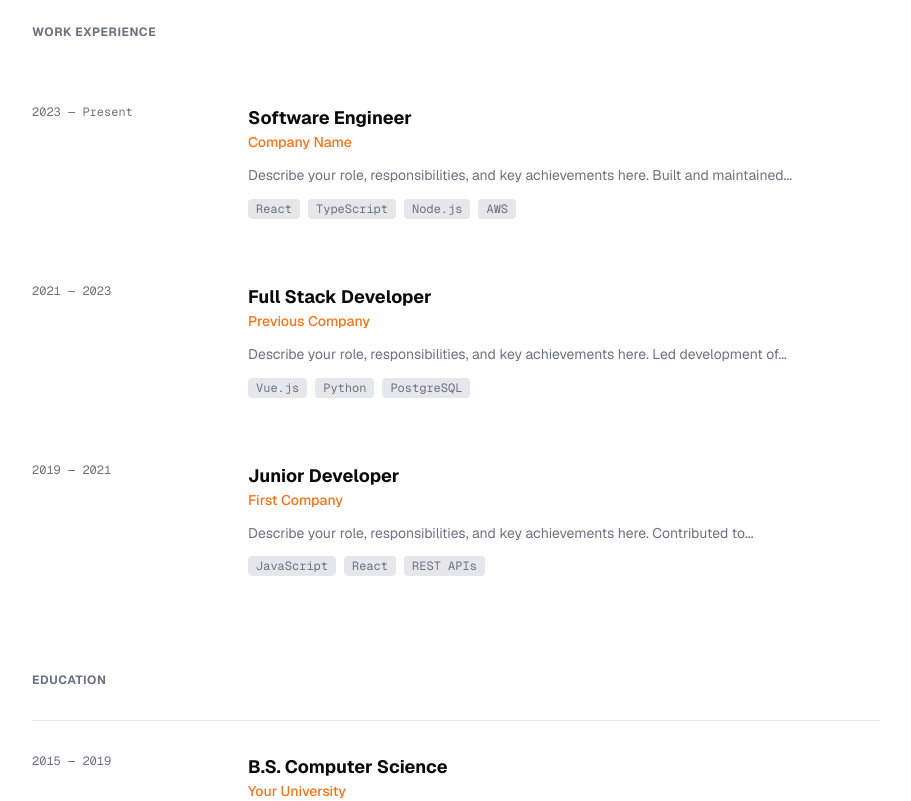
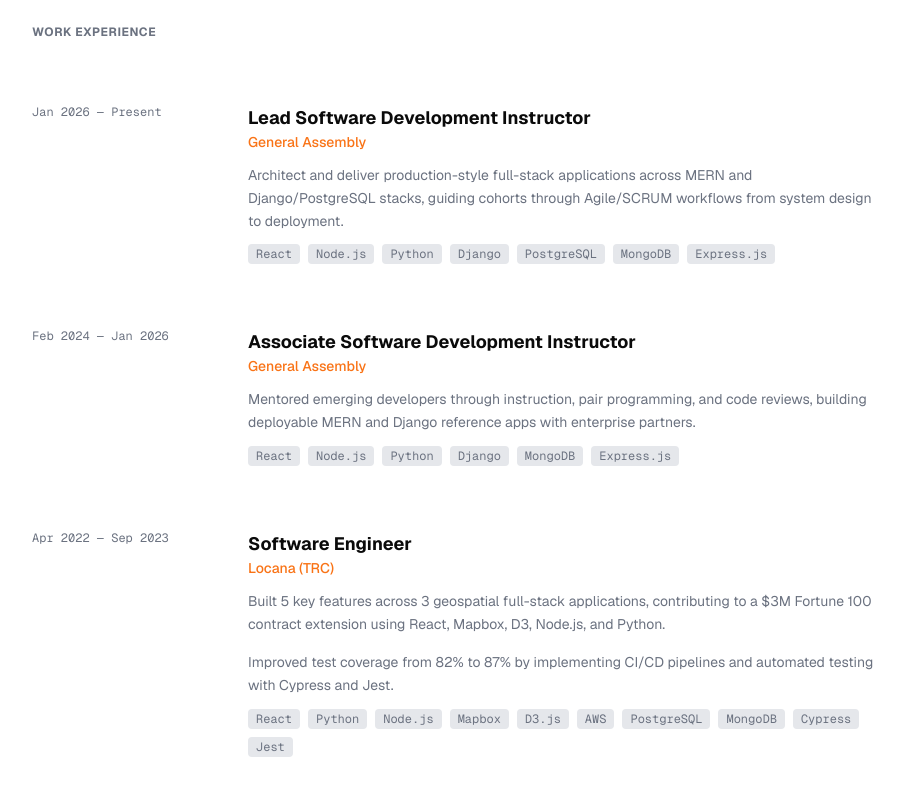
Before and after one commit to sbassong/portfolio_v3, a Next.js app: page /resume in a window 1280 px wide. Shown: the part 260-1061 px from the top of the page, without its empty margins (184-1095 px from the left). Built offline with nearby package versions, Linux system fonts and the light colour scheme.

Commit message:
updated resume page entries

```diff
--- a/src/app/resume/page.tsx
+++ b/src/app/resume/page.tsx
@@ -5,35 +5,61 @@
   description: "Sam Bassong's professional experience, education, and skills.",
 };
 
-const experience = [
+const experience: {
+  role: string;
+  company: string;
+  period: string;
+  description: string;
+  achievement?: string;
+  tags: string[];
+}[] = [
+  {
+    role: "Lead Software Development Instructor",
+    company: "General Assembly",
+    period: "Jan 2026 — Present",
+    description: "Architect and deliver production-style full-stack applications across MERN and Django/PostgreSQL stacks, guiding cohorts through Agile/SCRUM workflows from system design to deployment.",
+    tags: ["React", "Node.js", "Python", "Django", "PostgreSQL", "MongoDB", "Express.js"],
+  },
+  {
+    role: "Associate Software Development Instructor",
+    company: "General Assembly",
+    period: "Feb 2024 — Jan 2026",
+    description: "Mentored emerging developers through instruction, pair programming, and code reviews, building deployable MERN and Django reference apps with enterprise partners.",
+    tags: ["React", "Node.js", "Python", "Django", "MongoDB", "Express.js"],
+  },
   {
     role: "Software Engineer",
-    company: "Company Name",
-    period: "2023 — Present",
-    description: "Describe your role, responsibilities, and key achievements here. Built and maintained...",
-    tags: ["React", "TypeScript", "Node.js", "AWS"],
+    company: "Locana (TRC)",
+    period: "Apr 2022 — Sep 2023",
+    description: "Built 5 key features across 3 geospatial full-stack applications, contributing to a $3M Fortune 100 contract extension using React, Mapbox, D3, Node.js, and Python.",
+    achievement: "Improved test coverage from 82% to 87% by implementing CI/CD pipelines and automated testing with Cypress and Jest.",
+    tags: ["React", "Python", "Node.js", "Mapbox", "D3.js", "AWS", "PostgreSQL", "MongoDB", "Cypress", "Jest"],
   },
   {
-    role: "Full Stack Developer",
-    company: "Previous Company",
-    period: "2021 — 2023",
-    description: "Describe your role, responsibilities, and key achievements here. Led development of...",
-    tags: ["Vue.js", "Python", "PostgreSQL"],
-  },
-  {
-    role: "Junior Developer",
-    company: "First Company",
-    period: "2019 — 2021",
-    description: "Describe your role, responsibilities, and key achievements here. Contributed to...",
-    tags: ["JavaScript", "React", "REST APIs"],
+    role: "Front-end Web Developer",
+    company: "Center Centre",
+    period: "Dec 2021 — Apr 2022",
+    description: "Developed responsive web pages and sales flows from Figma designs, contributing to 9% quarterly revenue growth.",
+    achievement: "Increased development efficiency by 30% and cut onboarding time by 50% by building a reusable CSS framework and overhauling technical documentation.",
+    tags: ["JavaScript", "HTML", "CSS", "Figma"],
   },
 ];
 
 const education = [
   {
-    degree: "B.S. Computer Science",
-    school: "Your University",
-    period: "2015 — 2019",
+    degree: "B.S. Computer Science (3.75 GPA)",
+    school: "Oregon State University",
+    period: "Expected 2027",
+  },
+  {
+    degree: "AWS Certified Cloud Practitioner",
+    school: "Amazon Web Services",
+    period: "Sep 2023",
+  },
+  {
+    degree: "Full-stack Software Engineering Bootcamp Certificate",
+    school: "General Assembly",
+    period: "Oct 2021",
   },
 ];
 
@@ -78,6 +104,9 @@
                   <p className="text-accent font-medium text-sm">{job.company}</p>
                 </div>
                 <p className="text-[var(--fg-muted)] text-sm leading-relaxed">{job.description}</p>
+                {job.achievement && (
+                  <p className="text-[var(--fg-muted)] text-sm leading-relaxed mt-1">{job.achievement}</p>
+                )}
                 <div className="flex flex-wrap gap-2">
                   {job.tags.map((tag) => (
                     <span key={tag} className="text-xs font-mono px-2 py-0.5 rounded bg-[var(--border)] text-[var(--fg-muted)]">
```
Also changed, not shown: 1 other file (tests, documents, lock files or other folders).
